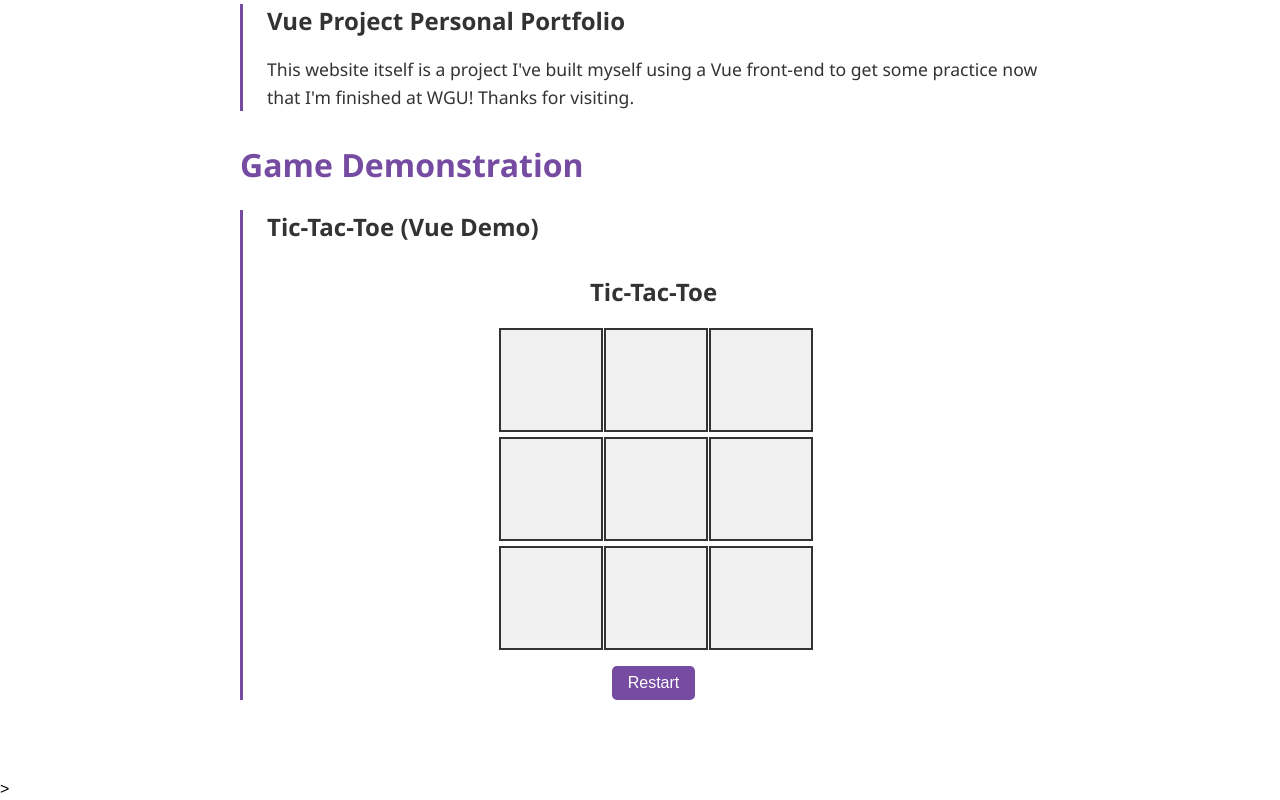
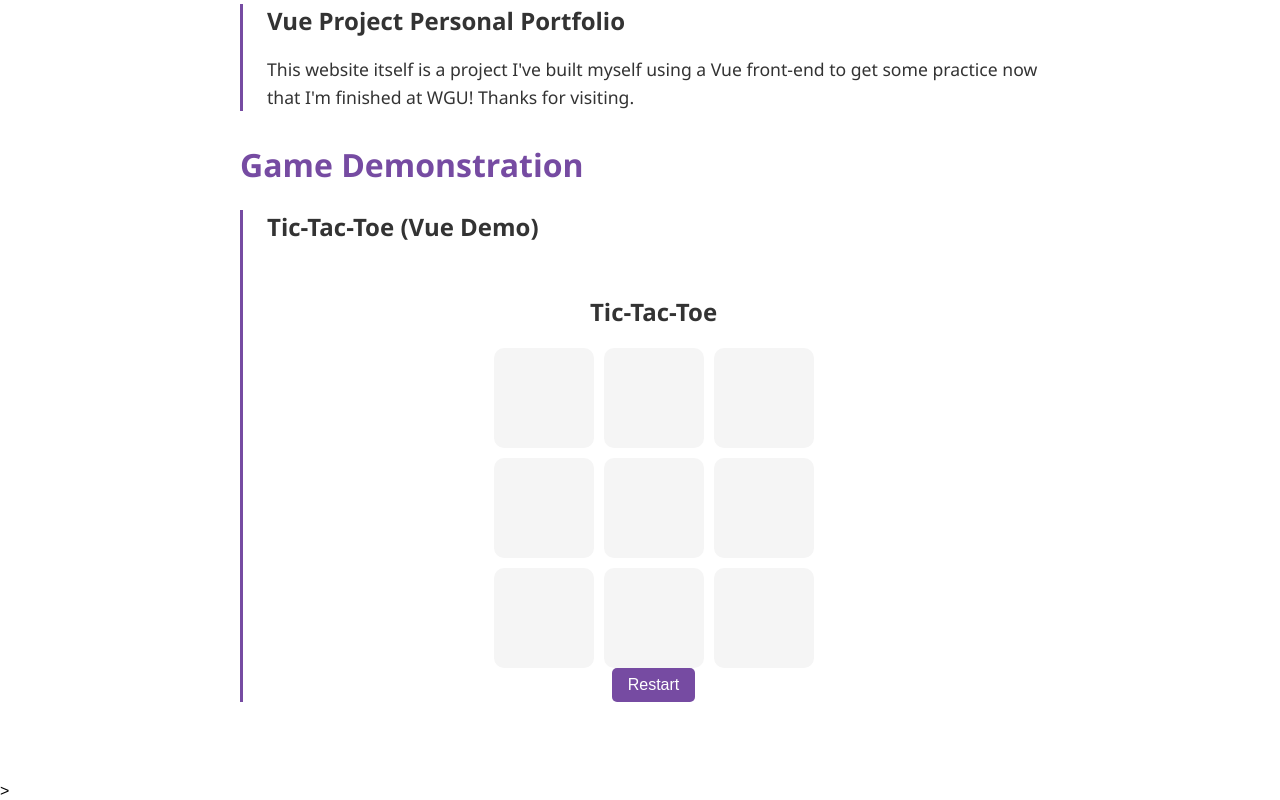
Before and after one commit to rrio137/vue-portfolio-site, a Vue app: page /#/projects in a window 1280 px wide. Shown: the part 2117-2917 px from the top of the page. Built offline with nearby package versions, Linux system fonts and the light colour scheme.

Commit message:
added new styling to tic-tac-toe game demo

```diff
--- a/src/components/TicTacToe.vue
+++ b/src/components/TicTacToe.vue
@@ -76,32 +76,69 @@ export default {
 
 <style scoped>
 .tic-tac-toe {
-  text-align: center;
+  display: flex;
+  flex-direction: column;
+  align-items: center;
+  justify-content: center;
   margin: 2rem auto;
 }
 
 .board {
   display: grid;
   grid-template-columns: repeat(3, 100px);
-  gap: 5px;
-  justify-content: center;
-  margin: 1rem 0;
+  grid-template-rows: repeat(3, 100px);
+  gap: 10px;
 }
 
 .cell {
-  width: 100px;
-  height: 100px;
-  font-size: 2rem;
   display: flex;
   align-items: center;
   justify-content: center;
-  border: 2px solid #333;
+  background-color: #f5f5f5;
+  border-radius: 10px;
+  font-size: 2.5rem;
+  font-weight: bold;
   cursor: pointer;
-  background: #f0f0f0;
+  transition: background 0.3s, transform 0.2s;
 }
 
 .cell:hover {
-  background: #ddd;
+  background-color: #e0e0e0;
+  transform: scale(1.05);
+}
+
+.cell.win {
+  background-color: #4ba261;
+  color: #fff;
+  animation: glow 0.6s ease-in-out infinite alternate;
+}
+
+@keyframes glow {
+  from { box-shadow: 0 0 5px #4ba261; }
+  to { box-shadow: 0 0 20px #4ba261; }
+}
+
+.status {
+  margin-bottom: 1rem;
+  font-size: 1.2rem;
+  font-weight: bold;
+  color: #764ba2;
+}
+
+.reset-btn {
+  margin-top: 1rem;
+  padding: 0.5rem 1rem;
+  border-radius: 5px;
+  background-color: #764ba2;
+  color: #fff;
+  border: none;
+  font-weight: bold;
+  cursor: pointer;
+  transition: background 0.3s;
+}
+
+.reset-btn:hover {
+  background-color: #5c3c86;
 }
 
 button {
```
